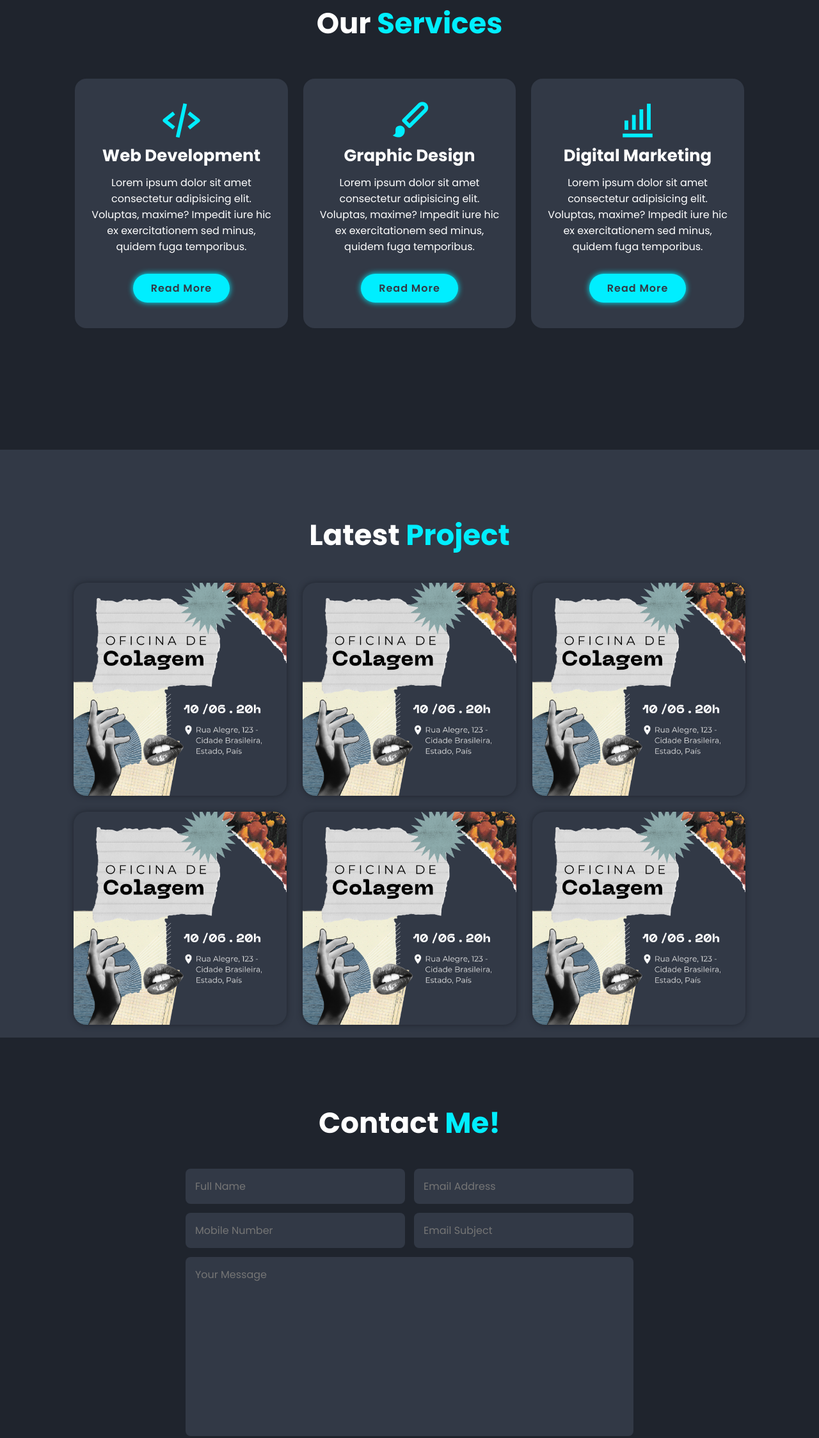
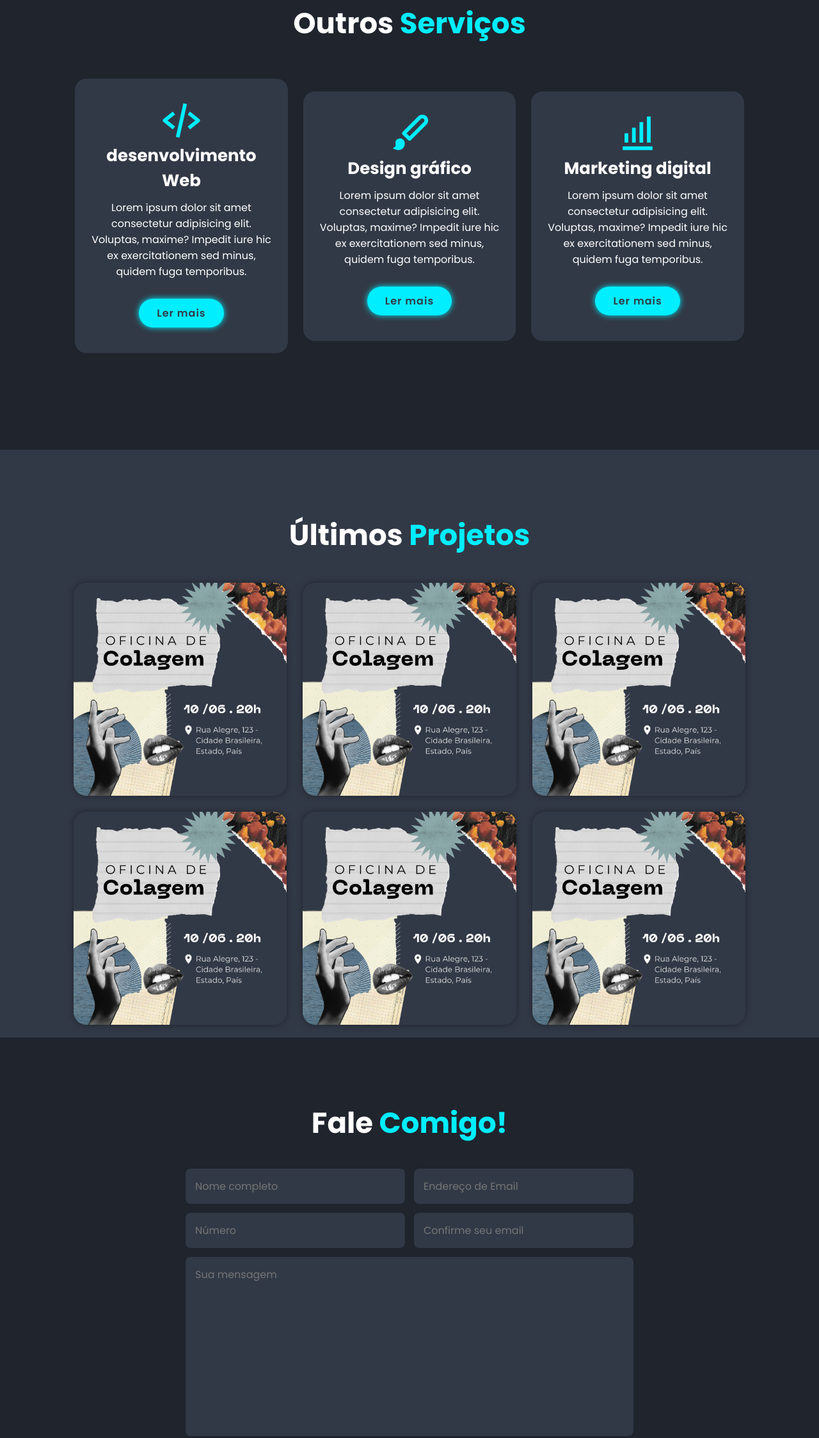
Before and after one commit to victorugo16/MyPortfolio, a plain HTML site: page index.html in a window 1280 px wide. Shown: the part 1697-3945 px from the top of the page at 64% size. Drawn offline with nearby package versions, Linux system fonts and the light colour scheme.

Commit message:
Add files via upload

```diff
--- a/index.html
+++ b/index.html
@@ -68,44 +68,44 @@
 
     <!-- services section design -->
     <section class="services" id="services">
-        <h2 class="heading">Our <span>Services</span></h2>
+        <h2 class="heading">Outros <span>Serviços</span></h2>
 
         <div class="services-container">
             <div class="services-box">
                 <i class='bx bx-code-alt' ></i>
-                <h3>Web Development</h3>
+                <h3>desenvolvimento Web</h3>
                 <p>Lorem ipsum dolor sit amet consectetur adipisicing elit.
                      Voluptas, maxime? Impedit iure hic ex exercitationem sed minus,
                       quidem fuga temporibus.
                 </p>
-                <a href="#" class="btn">Read More</a>
+                <a href="#" class="btn">Ler mais</a>
             </div>
 
             <div class="services-box">
                 <i class='bx bxs-paint' ></i>
-                <h3>Graphic Design</h3>
+                <h3>Design gráfico</h3>
                 <p>Lorem ipsum dolor sit amet consectetur adipisicing elit.
                      Voluptas, maxime? Impedit iure hic ex exercitationem sed minus,
                       quidem fuga temporibus.
                 </p>
-                <a href="#" class="btn">Read More</a>
+                <a href="#" class="btn">Ler mais</a>
             </div>
 
             <div class="services-box">
                 <i class='bx bx-bar-chart-alt' ></i>
-                <h3>Digital Marketing</h3>
+                <h3>Marketing digital</h3>
                 <p>Lorem ipsum dolor sit amet consectetur adipisicing elit.
                      Voluptas, maxime? Impedit iure hic ex exercitationem sed minus,
                       quidem fuga temporibus.
                 </p>
-                <a href="#" class="btn">Read More</a>
+                <a href="#" class="btn">Ler mais</a>
             </div>
         </div>
     </section>
 
     <!-- portfolio section design -->
     <section class="portfolio" id="portfolio">
-        <h2 class="heading">Latest <span>Project</span></h2>
+        <h2 class="heading">Últimos <span>Projetos</span></h2>
 
         <div class="portfolio-container">
             <div class="portfolio-box">
@@ -178,19 +178,19 @@
 
     <!-- contact section design-->
     <section class="contact" id="contact">
-        <h2 class="heading">Contact <span>Me!</span></h2>
+        <h2 class="heading">Fale <span>Comigo!</span></h2>
 
         <form action="#">
             <div class="input-box">
-                <input type="text" placeholder="Full Name">
-                <input type="email" placeholder="Email Address">
+                <input type="text" placeholder="Nome completo">
+                <input type="email" placeholder="Endereço de Email">
             </div>
             <div class="input-box">
-                <input type="number" placeholder="Mobile Number">
-                <input type="text" placeholder="Email Subject">
+                <input type="number" placeholder="Número">
+                <input type="text" placeholder="Confirme seu email">
             </div>
-            <textarea name="" id="" cols="30" rows="10" placeholder="Your Message"></textarea>
-            <input type="submit" value="Send Message" class="btn">
+            <textarea name="" id="" cols="30" rows="10" placeholder="Sua mensagem"></textarea>
+            <input type="submit" value="Mandar mensagem" class="btn">
         </form>
     </section>
 
```
